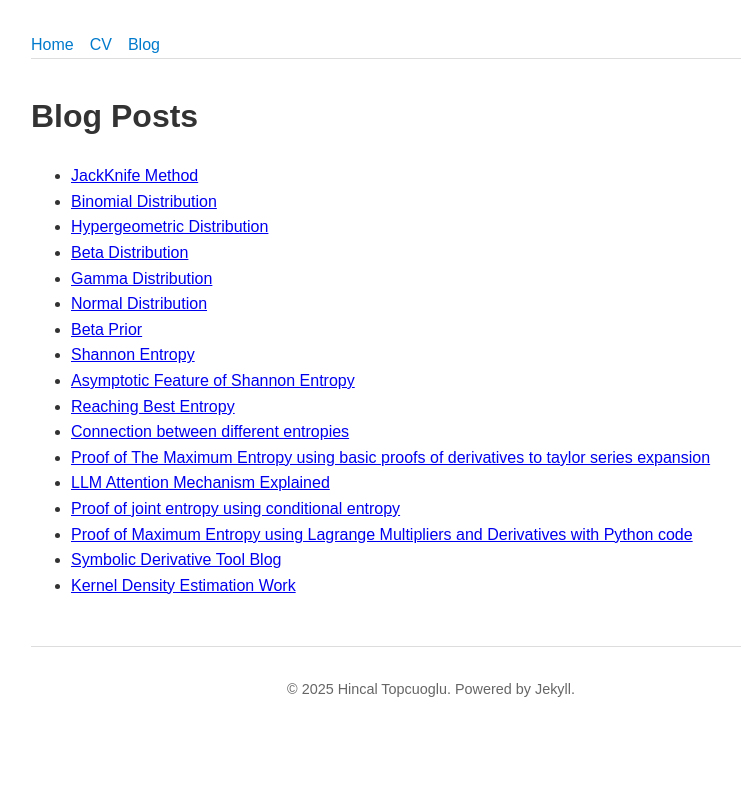
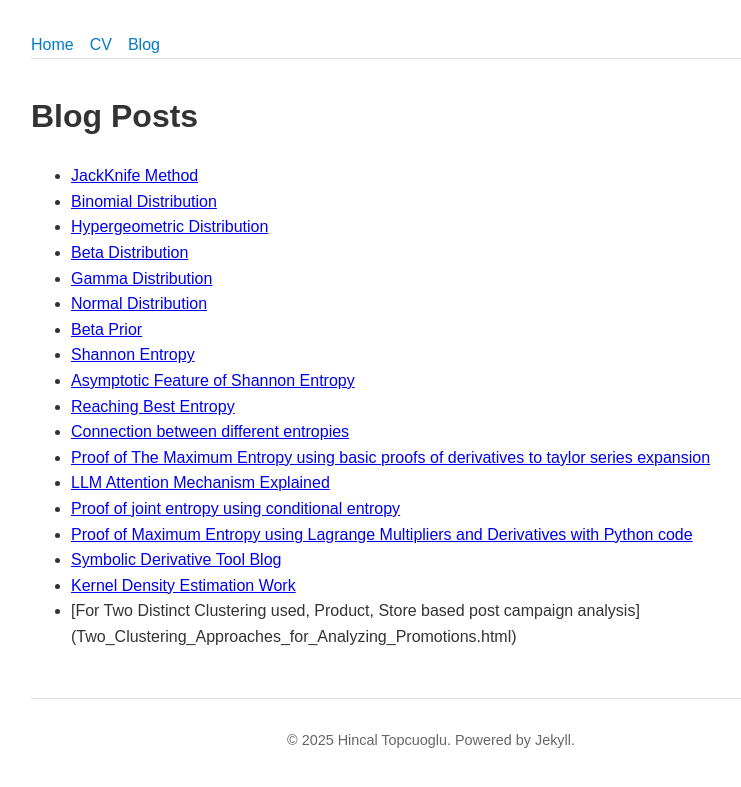
Before and after one commit to hincaltopcuoglu/hincaltopcuoglu.github.io, a Jekyll site: the page built from blog.md, in a window 1280 px wide. Shown: the top 787 px of the page, without its empty margins (209-950 px from the left). Built offline with Jekyll 4.4.1, drawn with Linux system fonts in a browser that asks for light colours.

Commit message:
Update blog.md

```diff
--- a/blog.md
+++ b/blog.md
@@ -23,3 +23,4 @@ permalink: /blog/
 - [Proof of Maximum Entropy using Lagrange Multipliers and Derivatives with Python code](maximum-entropy.html)
 - [Symbolic Derivative Tool Blog](Symbolic_Derivative_Blog.html)
 - [Kernel Density Estimation Work](KernelDensityEstimation_LinReg_XgBoost.html)
+- [For Two Distinct Clustering used, Product, Store based post campaign analysis] (Two_Clustering_Approaches_for_Analyzing_Promotions.html)
```
